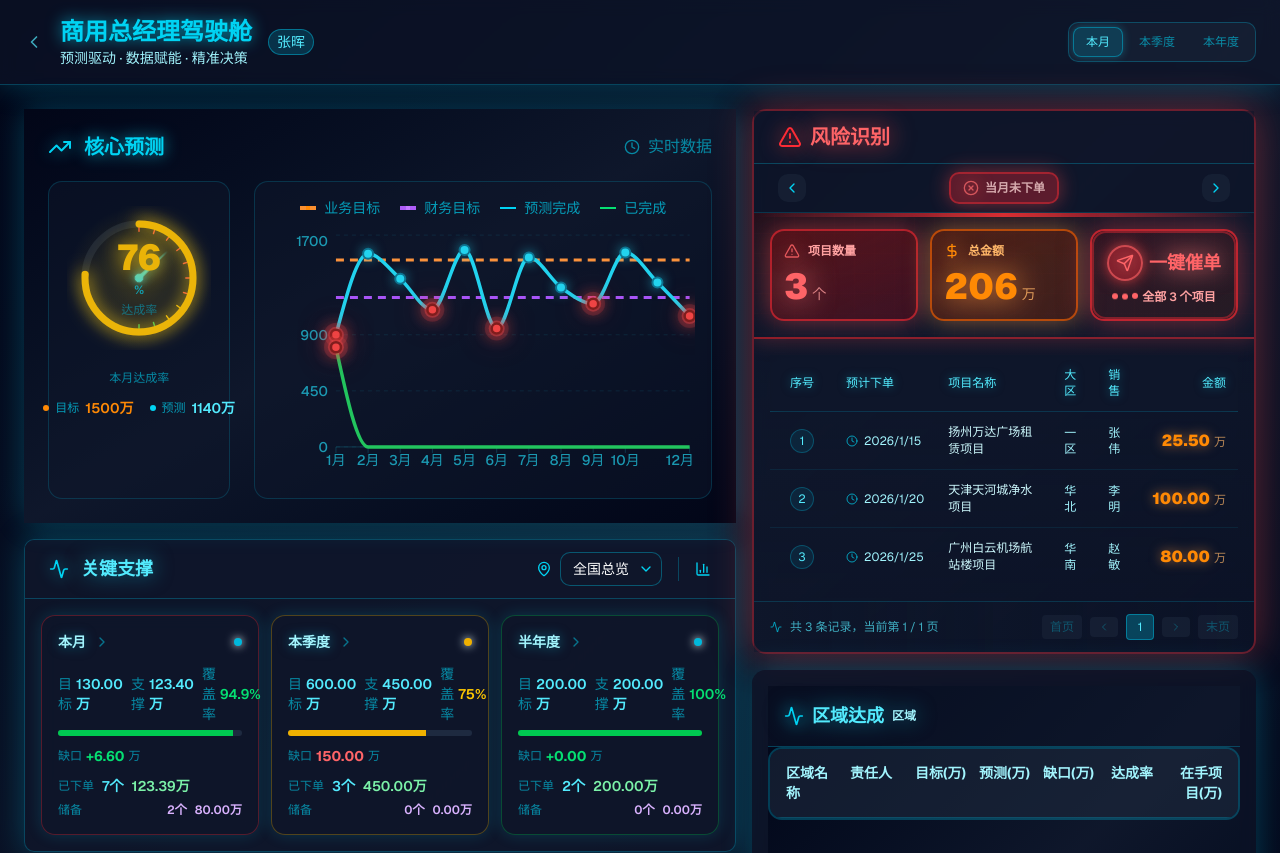
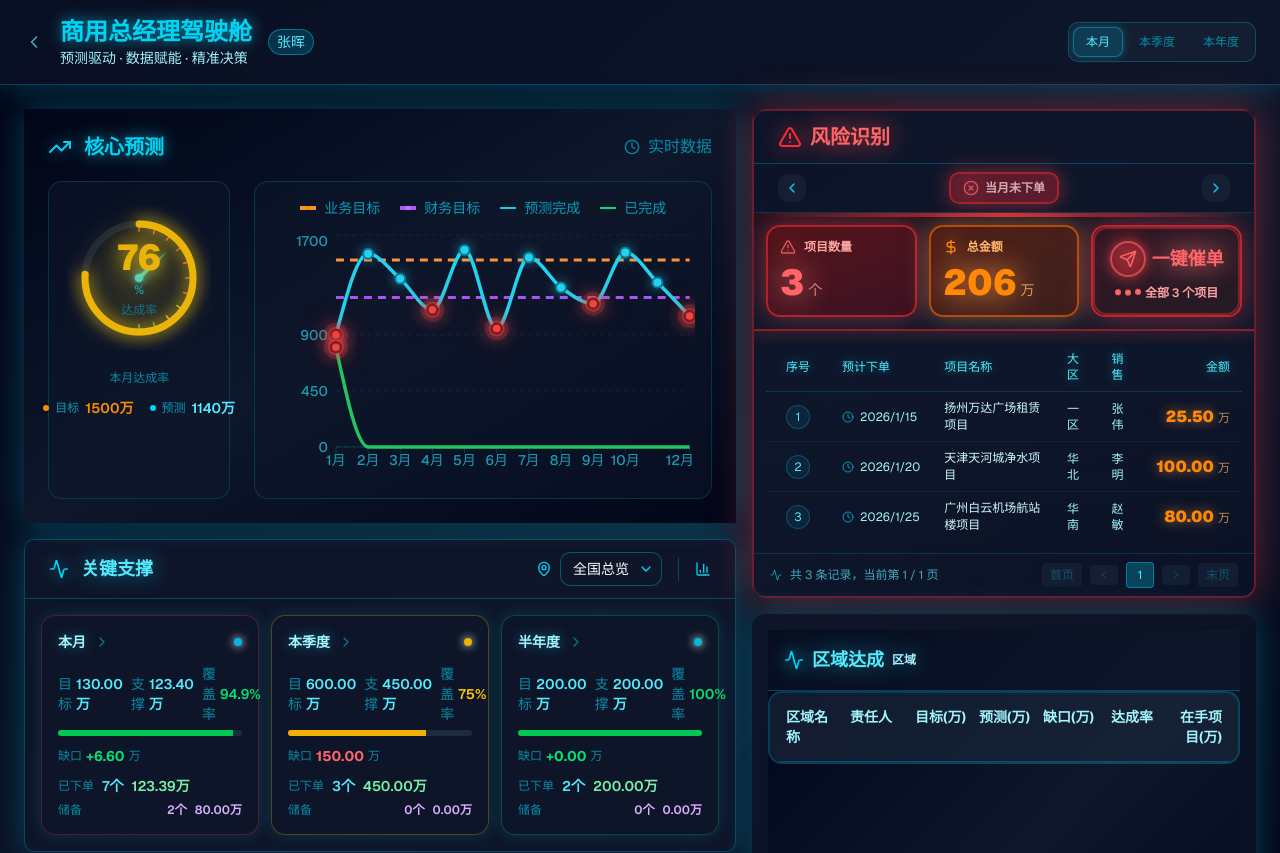
Before and after one commit to navylee1990/coze_jsc, a Next.js app: page /gm in a window 1280 px wide. Shown: the top 853 px of the page. Built offline with nearby package versions, Linux system fonts and the light colour scheme.

Commit message:
style(components): 减少风险识别模块表格高度以匹配核心预测模块

```diff
--- a/src/components/RiskIdentificationPanel.tsx
+++ b/src/components/RiskIdentificationPanel.tsx
@@ -1457,7 +1457,7 @@ export default function RiskIdentificationPanel({
           <div className="h-full flex flex-col animate-in fade-in duration-300">
                 {/* 顶部仪表盘风格指标卡片 - 增强红色警告效果 */}
                 <div className={cn(
-                  'p-4 relative overflow-hidden',
+                  'p-3 relative overflow-hidden',
                   'bg-gradient-to-br from-red-950/40 via-slate-900 to-slate-900',
                   'border-b-2 border-red-500/50',
                   'shadow-[0_0_20px_rgba(239,68,68,0.3)]'
@@ -1553,16 +1553,16 @@ export default function RiskIdentificationPanel({
                 </div>
 
                 {/* 表格区域 */}
-                <div className="flex-1 overflow-auto p-4 bg-gradient-to-b from-slate-900/50 to-transparent">
+                <div className="flex-1 overflow-auto p-3 bg-gradient-to-b from-slate-900/50 to-transparent">
                   <table className="w-full">
                     <thead className="sticky top-0 bg-slate-900/95 backdrop-blur-sm z-10">
                       <tr className={cn('text-xs border-b border-cyan-500/30', DASHBOARD_STYLES.cardBorder)}>
-                        <th className={cn('text-center py-3 px-3 font-medium w-16 text-cyan-300 drop-shadow-[0_0_5px_rgba(6,182,212,0.5)]')}>序号</th>
-                        <th className={cn('text-left py-3 px-3 font-medium text-cyan-300 drop-shadow-[0_0_5px_rgba(6,182,212,0.5)]')}>预计下单</th>
-                        <th className={cn('text-left py-3 px-3 font-medium text-cyan-300 drop-shadow-[0_0_5px_rgba(6,182,212,0.5)]')}>项目名称</th>
-                        <th className={cn('text-left py-3 px-3 font-medium hidden lg:table-cell text-cyan-300 drop-shadow-[0_0_5px_rgba(6,182,212,0.5)]')}>大区</th>
-                        <th className={cn('text-left py-3 px-3 font-medium hidden md:table-cell text-cyan-300 drop-shadow-[0_0_5px_rgba(6,182,212,0.5)]')}>销售</th>
-                        <th className={cn('text-right py-3 px-3 font-medium text-cyan-300 drop-shadow-[0_0_5px_rgba(6,182,212,0.5)]')}>金额</th>
+                        <th className={cn('text-center py-2 px-3 font-medium w-16 text-cyan-300 drop-shadow-[0_0_5px_rgba(6,182,212,0.5)]')}>序号</th>
+                        <th className={cn('text-left py-2 px-3 font-medium text-cyan-300 drop-shadow-[0_0_5px_rgba(6,182,212,0.5)]')}>预计下单</th>
+                        <th className={cn('text-left py-2 px-3 font-medium text-cyan-300 drop-shadow-[0_0_5px_rgba(6,182,212,0.5)]')}>项目名称</th>
+                        <th className={cn('text-left py-2 px-3 font-medium hidden lg:table-cell text-cyan-300 drop-shadow-[0_0_5px_rgba(6,182,212,0.5)]')}>大区</th>
+                        <th className={cn('text-left py-2 px-3 font-medium hidden md:table-cell text-cyan-300 drop-shadow-[0_0_5px_rgba(6,182,212,0.5)]')}>销售</th>
+                        <th className={cn('text-right py-2 px-3 font-medium text-cyan-300 drop-shadow-[0_0_5px_rgba(6,182,212,0.5)]')}>金额</th>
                       </tr>
                     </thead>
                     <tbody>
@@ -1575,14 +1575,14 @@ export default function RiskIdentificationPanel({
                           )}
                         >
                           {/* 序号 */}
-                          <td className={cn('text-center py-3 px-3 text-xs text-cyan-300')}>
+                          <td className={cn('text-center py-2 px-3 text-xs text-cyan-300')}>
                             <div className="inline-flex items-center justify-center w-6 h-6 rounded-full bg-cyan-500/10 border border-cyan-500/30">
                               {(currentPage - 1) * 5 + index + 1}
                             </div>
                           </td>
 
                           {/* 预计下单时间 */}
-                          <td className={cn('py-3 px-3 text-xs whitespace-nowrap text-cyan-200')}>
+                          <td className={cn('py-2 px-3 text-xs whitespace-nowrap text-cyan-200')}>
                             <div className="flex items-center gap-1.5">
                               <Clock className="w-3 h-3 text-cyan-400/70" />
                               {item.expectedOrderDate || '-'}
@@ -1590,22 +1590,22 @@ export default function RiskIdentificationPanel({
                           </td>
 
                           {/* 项目名称 */}
-                          <td className={cn('py-3 px-3 text-xs', DASHBOARD_STYLES.textSecondary)}>
+                          <td className={cn('py-2 px-3 text-xs', DASHBOARD_STYLES.textSecondary)}>
                             <div className="font-medium leading-snug text-cyan-100">{item.name}</div>
                           </td>
 
                           {/* 大区 */}
-                          <td className={cn('hidden lg:table-cell py-3 px-3 text-xs text-cyan-200')}>
+                          <td className={cn('hidden lg:table-cell py-2 px-3 text-xs text-cyan-200')}>
                             {item.region || '-'}
                           </td>
 
                           {/* 销售工程师 */}
-                          <td className={cn('hidden md:table-cell py-3 px-3 text-xs text-cyan-200')}>
+                          <td className={cn('hidden md:table-cell py-2 px-3 text-xs text-cyan-200')}>
                             {item.salesEngineer || '-'}
                           </td>
 
                           {/* 金额 */}
-                          <td className={cn('text-right py-3 px-3 whitespace-nowrap', DASHBOARD_STYLES.textSecondary)}>
+                          <td className={cn('text-right py-2 px-3 whitespace-nowrap', DASHBOARD_STYLES.textSecondary)}>
                             <span className="font-black text-orange-400 drop-shadow-[0_0_6px_rgba(251,146,60,0.6)]">
                               {item.amount.toFixed(2)}
                             </span>
@@ -1618,7 +1618,7 @@ export default function RiskIdentificationPanel({
                 </div>
 
                 {/* 分页 */}
-                <div className="px-4 py-3 border-t border-cyan-500/20 flex justify-between items-center bg-gradient-to-r from-slate-900/50 to-transparent">
+                <div className="px-4 py-2 border-t border-cyan-500/20 flex justify-between items-center bg-gradient-to-r from-slate-900/50 to-transparent">
                   <div className={cn('text-xs flex items-center gap-2', DASHBOARD_STYLES.textMuted)}>
                     <Activity className="w-3 h-3 text-cyan-400/70" />
                     共 {filteredUnorderedProjects.length} 条记录，当前第 {currentPage} / {totalPages} 页
```
